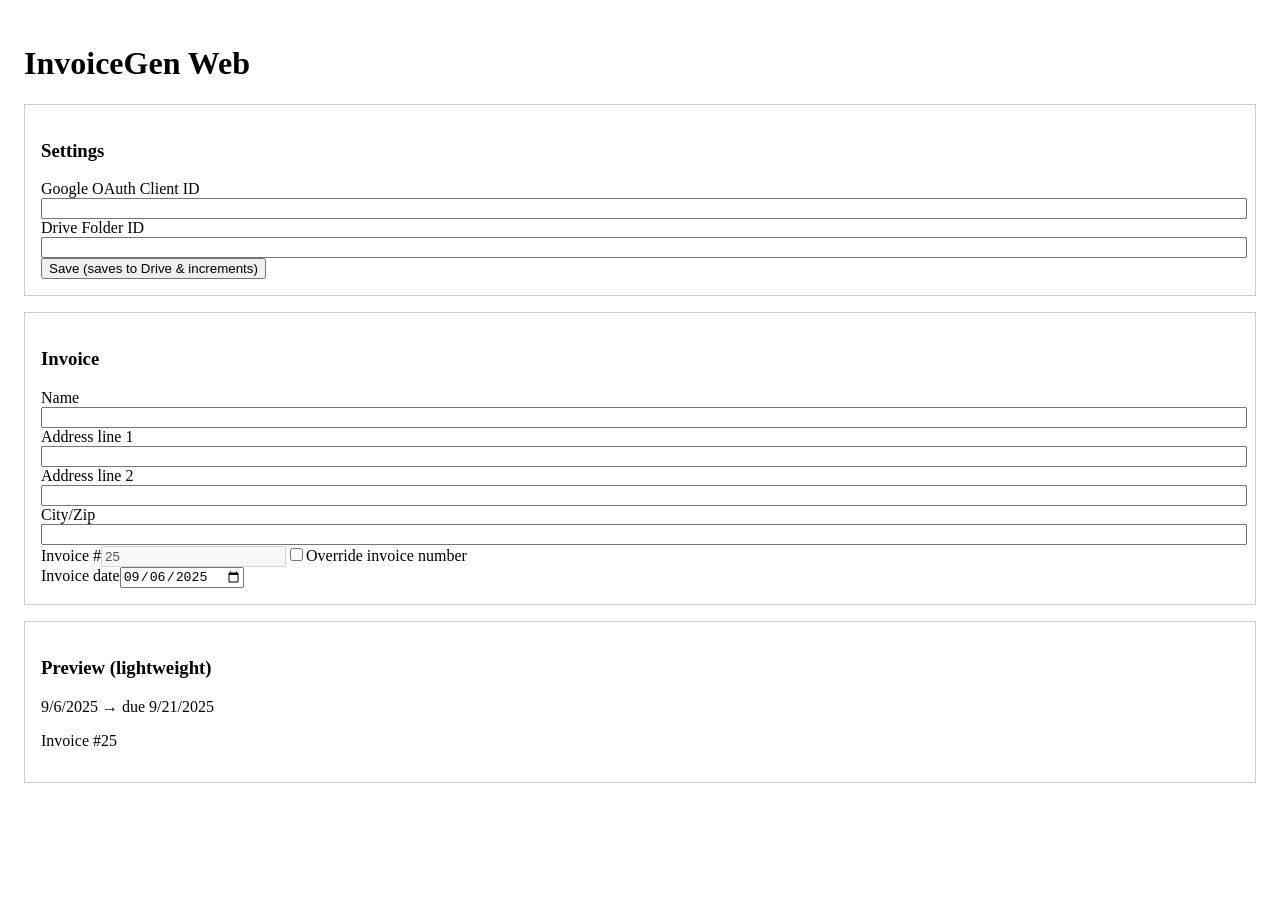
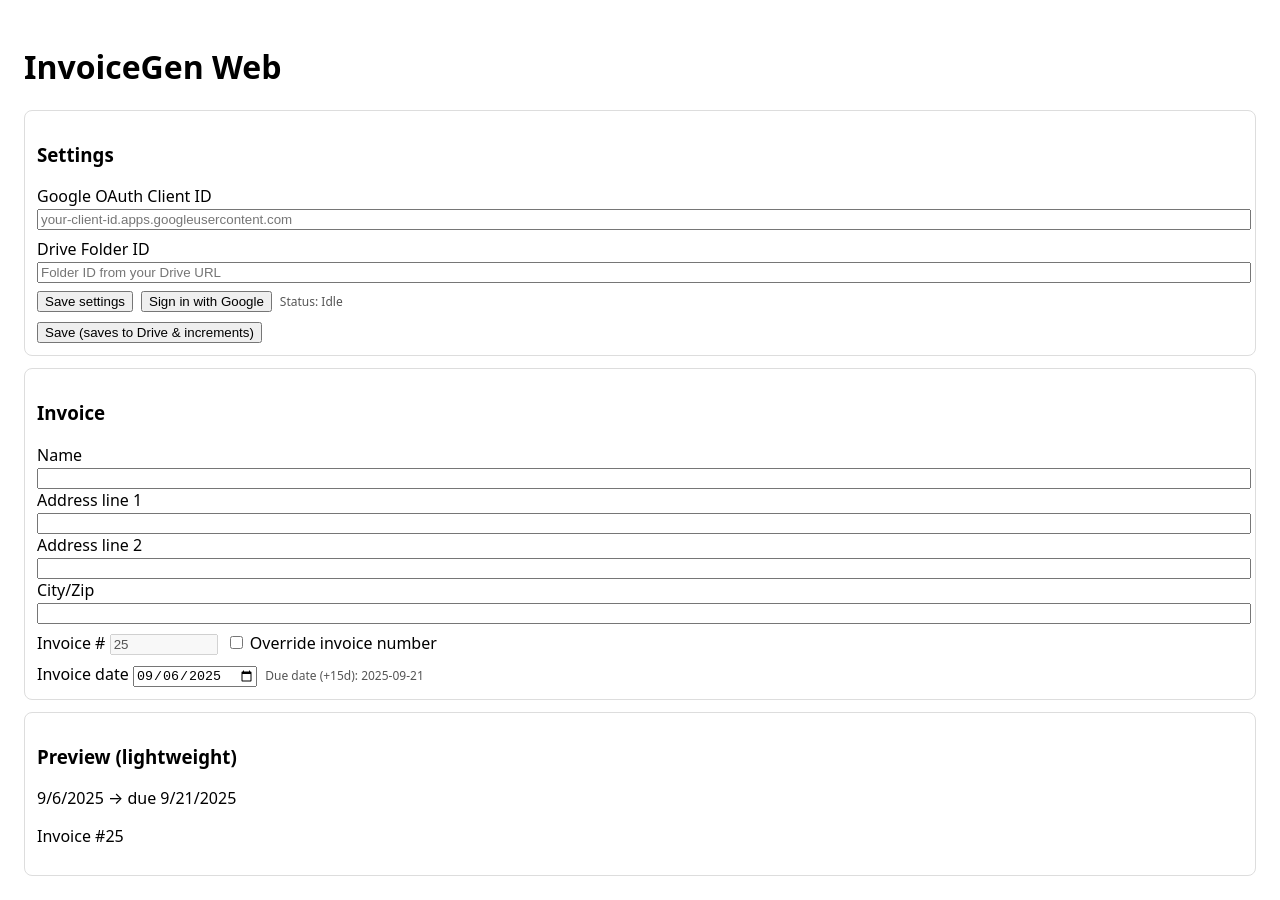
Before and after one commit to psychomagnet/invoicegen-web, a React (Vite) app: page / in a window 1280 px wide. Before the commit the page ends 807 px from the top, so only its background shows below. Built offline with nearby package versions, Linux system fonts and the light colour scheme.

Commit message:
Update App.jsx

```diff
--- a/src/ui/App.jsx
+++ b/src/ui/App.jsx
@@ -1,7 +1,7 @@
 // src/ui/App.jsx
-import React, { useState } from 'react';
+import React, { useEffect, useMemo, useState } from "react";
 
-// Import Drive helpers (both default + named to avoid undefined issues)
+// Drive helpers (already updated to support Shared drives)
 import drive, {
   getFolderMeta,
   createFile,
@@ -9,24 +9,42 @@ import drive, {
   driveGetFolderMeta,
   driveCreateFile,
   driveListFiles,
-} from '../services/drive';
+} from "../services/drive";
+
+// Google auth helpers (new)
+import {
+  initGoogleAuth,
+  getAccessToken,
+  requestAccess,
+  signOut as googleSignOut,
+} from "../services/googleAuth";
+
+const LS_KEYS = {
+  clientId: "inv_web_client_id",
+  folderId: "inv_web_folder_id",
+};
 
 export default function App() {
-  const [oauthClientId, setOauthClientId] = useState('');
-  const [driveFolderId, setDriveFolderId] = useState('');
-  const [invoiceNumber, setInvoiceNumber] = useState(25);
-  const [contact, setContact] = useState({
-    name: '',
-    address1: '',
-    address2: '',
-    cityzip: '',
-  });
-  const [overrideNumber, setOverrideNumber] = useState(false);
-  const [date, setDate] = useState(new Date().toISOString().substring(0, 10));
+  // Settings
+  const [clientId, setClientId] = useState(localStorage.getItem(LS_KEYS.clientId) || "");
+  const [folderId, setFolderId] = useState(localStorage.getItem(LS_KEYS.folderId) || "");
+  const [status, setStatus] = useState("Idle");
+  const [authed, setAuthed] = useState(false);
 
-  // Debug: see what functions are available
-  console.log('Drive module keys:', Object.keys(drive || {}));
-  console.log('Named exports present:', {
+  // Invoice UI (minimal preview)
+  const [invoiceNo, setInvoiceNo] = useState(25);
+  const [overrideNo, setOverrideNo] = useState(false);
+  const [contact, setContact] = useState({ name: "", address1: "", address2: "", cityzip: "" });
+  const [date, setDate] = useState(new Date().toISOString().slice(0, 10));
+  const dueDate = useMemo(() => {
+    const d = new Date(date);
+    d.setDate(d.getDate() + 15);
+    return d.toISOString().slice(0, 10);
+  }, [date]);
+
+  // Debug: show what drive exports look like
+  console.log("Drive module keys:", Object.keys(drive || {}));
+  console.log("Named exports present:", {
     getFolderMeta: typeof getFolderMeta,
     createFile: typeof createFile,
     listFiles: typeof listFiles,
@@ -35,115 +53,180 @@ export default function App() {
     driveListFiles: typeof driveListFiles,
   });
 
+  useEffect(() => {
+    // If GIS loaded and we have a clientId, initialize
+    if (window.google && clientId) {
+      try {
+        initGoogleAuth(clientId);
+      } catch (e) {
+        console.error("initGoogleAuth error", e);
+      }
+    }
+  }, [clientId]);
+
+  function persistSettings() {
+    localStorage.setItem(LS_KEYS.clientId, clientId);
+    localStorage.setItem(LS_KEYS.folderId, folderId);
+  }
+
+  async function handleSignIn() {
+    try {
+      persistSettings();
+      if (!window.google) throw new Error("Google Identity script not loaded");
+      if (!clientId) throw new Error("Enter your Google OAuth Client ID first");
+      initGoogleAuth(clientId);
+      setStatus("Requesting access…");
+      await requestAccess({ prompt: "consent" });
+      setAuthed(true);
+      setStatus("Signed in");
+    } catch (e) {
+      console.error(e);
+      alert(e.message || "Sign-in failed");
+      setStatus("Auth error");
+    }
+  }
+
+  function handleSignOut() {
+    googleSignOut();
+    setAuthed(false);
+    setStatus("Signed out");
+  }
+
   async function handleSave() {
     try {
-      // Fake token placeholder (in reality: get from Google auth)
-      const fakeToken = 'your-access-token-here';
+      persistSettings();
+      setStatus("Checking folder…");
+      const token = await getAccessToken(); // silent refresh if possible
+      setAuthed(true);
 
-      // Try folder meta check
-      const folder = await getFolderMeta(fakeToken, driveFolderId);
-      console.log('Folder metadata:', folder);
+      // sanity check folder exists and is reachable
+      const meta = await getFolderMeta(token, folderId);
+      console.log("Folder meta:", meta);
 
-      // Example create call (disabled until token real)
-      // await createFile(fakeToken, { name: "test.txt", mimeType: "text/plain", parents: [driveFolderId], data: "Hello" });
-
-      alert('Save simulated. Check console logs for details.');
+      // Here you would generate and upload the files; for now we only validate auth/folder.
+      setStatus("Ready (folder reachable)");
+      alert("Drive folder reachable. (This confirms auth + folder ID are good.)");
     } catch (err) {
-      console.error('Error saving to Drive:', err);
-      alert(`Error: ${err.message}`);
+      console.error("Drive error:", err);
+      setStatus("Error");
+      // Surface the server error body if present
+      try {
+        const parsed = JSON.parse(
+          ("" + err.message).replace(/^.*\{/, "{") // crude extract if message wrapped text
+        );
+        alert(JSON.stringify(parsed, null, 2));
+      } catch {
+        alert(err.message || "Unknown error");
+      }
     }
   }
 
   return (
-    <div style={{ padding: '1rem' }}>
+    <div style={{ padding: 16, fontFamily: "system-ui, -apple-system, Segoe UI, Roboto, sans-serif" }}>
       <h1>InvoiceGen Web</h1>
 
-      <section style={{ border: '1px solid #ccc', marginBottom: '1rem', padding: '1rem' }}>
+      <section style={{ border: "1px solid #ddd", padding: 12, borderRadius: 8, marginBottom: 12 }}>
         <h3>Settings</h3>
-        <div>
+        <div style={{ marginBottom: 8 }}>
           <label>Google OAuth Client ID</label>
           <input
-            style={{ width: '100%' }}
-            value={oauthClientId}
-            onChange={e => setOauthClientId(e.target.value)}
+            style={{ width: "100%" }}
+            value={clientId}
+            onChange={(e) => setClientId(e.target.value)}
+            placeholder="your-client-id.apps.googleusercontent.com"
           />
         </div>
-        <div>
+        <div style={{ marginBottom: 8 }}>
           <label>Drive Folder ID</label>
           <input
-            style={{ width: '100%' }}
-            value={driveFolderId}
-            onChange={e => setDriveFolderId(e.target.value)}
+            style={{ width: "100%" }}
+            value={folderId}
+            onChange={(e) => setFolderId(e.target.value)}
+            placeholder="Folder ID from your Drive URL"
           />
         </div>
+
+        <div style={{ display: "flex", gap: 8, alignItems: "center", marginBottom: 8 }}>
+          <button onClick={persistSettings}>Save settings</button>
+          {!authed ? (
+            <button onClick={handleSignIn}>Sign in with Google</button>
+          ) : (
+            <button onClick={handleSignOut}>Sign out</button>
+          )}
+          <span style={{ fontSize: 12, color: "#555" }}>Status: {status}</span>
+        </div>
+
         <button onClick={handleSave}>Save (saves to Drive & increments)</button>
       </section>
 
-      <section style={{ border: '1px solid #ccc', marginBottom: '1rem', padding: '1rem' }}>
+      <section style={{ border: "1px solid #ddd", padding: 12, borderRadius: 8, marginBottom: 12 }}>
         <h3>Invoice</h3>
         <div>
           <label>Name</label>
           <input
-            style={{ width: '100%' }}
+            style={{ width: "100%" }}
             value={contact.name}
-            onChange={e => setContact({ ...contact, name: e.target.value })}
+            onChange={(e) => setContact({ ...contact, name: e.target.value })}
           />
         </div>
         <div>
           <label>Address line 1</label>
           <input
-            style={{ width: '100%' }}
+            style={{ width: "100%" }}
             value={contact.address1}
-            onChange={e => setContact({ ...contact, address1: e.target.value })}
+            onChange={(e) => setContact({ ...contact, address1: e.target.value })}
           />
         </div>
         <div>
           <label>Address line 2</label>
           <input
-            style={{ width: '100%' }}
+            style={{ width: "100%" }}
             value={contact.address2}
-            onChange={e => setContact({ ...contact, address2: e.target.value })}
+            onChange={(e) => setContact({ ...contact, address2: e.target.value })}
           />
         </div>
         <div>
           <label>City/Zip</label>
           <input
-            style={{ width: '100%' }}
+            style={{ width: "100%" }}
             value={contact.cityzip}
-            onChange={e => setContact({ ...contact, cityzip: e.target.value })}
+            onChange={(e) => setContact({ ...contact, cityzip: e.target.value })}
           />
         </div>
 
-        <div>
-          <label>Invoice #</label>
+        <div style={{ marginTop: 8 }}>
+          <label>Invoice #</label>{" "}
           <input
-            disabled={!overrideNumber}
-            value={invoiceNumber}
-            onChange={e => setInvoiceNumber(e.target.value)}
+            disabled={!overrideNo}
+            value={invoiceNo}
+            onChange={(e) => setInvoiceNo(e.target.value)}
+            style={{ width: 100 }}
           />
-          <label>
+          <label style={{ marginLeft: 8 }}>
             <input
               type="checkbox"
-              checked={overrideNumber}
-              onChange={e => setOverrideNumber(e.target.checked)}
+              checked={overrideNo}
+              onChange={(e) => setOverrideNo(e.target.checked)}
             />
-            Override invoice number
+            {" "}Override invoice number
           </label>
         </div>
 
-        <div>
-          <label>Invoice date</label>
-          <input type="date" value={date} onChange={e => setDate(e.target.value)} />
+        <div style={{ marginTop: 8 }}>
+          <label>Invoice date</label>{" "}
+          <input type="date" value={date} onChange={(e) => setDate(e.target.value)} />
+          <span style={{ marginLeft: 8, fontSize: 12, color: "#555" }}>
+            Due date (+15d): {dueDate}
+          </span>
         </div>
       </section>
 
-      <section style={{ border: '1px solid #ccc', padding: '1rem' }}>
+      <section style={{ border: "1px solid #ddd", padding: 12, borderRadius: 8 }}>
         <h3>Preview (lightweight)</h3>
         <p>
-          {new Date(date).toLocaleDateString()} → due{' '}
-          {new Date(new Date(date).getTime() + 15 * 24 * 60 * 60 * 1000).toLocaleDateString()}
+          {new Date(date).toLocaleDateString()} → due {new Date(dueDate).toLocaleDateString()}
         </p>
-        <p>Invoice #{invoiceNumber}</p>
+        <p>Invoice #{invoiceNo}</p>
         <p>{contact.name}</p>
         <p>{contact.address1}</p>
         <p>{contact.cityzip}</p>
```
